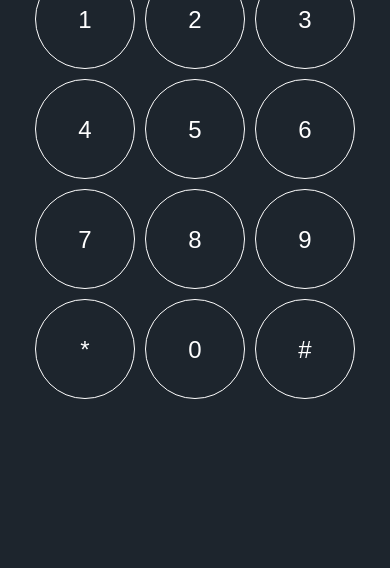
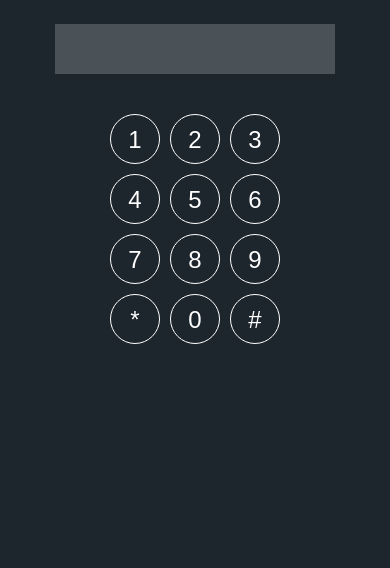
Before and after one commit to msudomoikin/theloopers-phone, a website built with Vite: page index.html in a window 390 px wide. Shown: the part 276-844 px from the top of the page. Built offline with nearby package versions, Linux system fonts and the light colour scheme.

Commit message:
phone block wip

```diff
--- a/src/scss/blocks/_phone.scss
+++ b/src/scss/blocks/_phone.scss
@@ -5,11 +5,21 @@
     flex-direction: column;
     height: 100vh;
     flex-grow: 1;
+    gap: 40px;
 
 
     &__title {
         margin: 0;
-    margin-bottom: 40px;
+    }
+
+    &__screen {
+        width: 80%;
+        height: 100px;
+        background-color: $color-trout;
+
+        @include vp-767 {
+            height: 50px;
+        }
     }
 
     &__buttons {
@@ -19,6 +29,10 @@
         padding: 0;
         margin: 0;
         list-style: none;
+
+        @include vp-767 {
+            grid-template-columns: repeat(3, 50px);
+        }
     }
 
     &__button {
@@ -29,6 +43,12 @@
         align-items: center;
         border-radius: 100%;
         border: 1px solid $color-white;
+        cursor: pointer;
+
+        &:hover {
+            background-color: $color-white;
+            color: $color-trout;
+        }
     }
 
     &__button-text {
```
Lines whose indentation alone changed are shown as unchanged.
